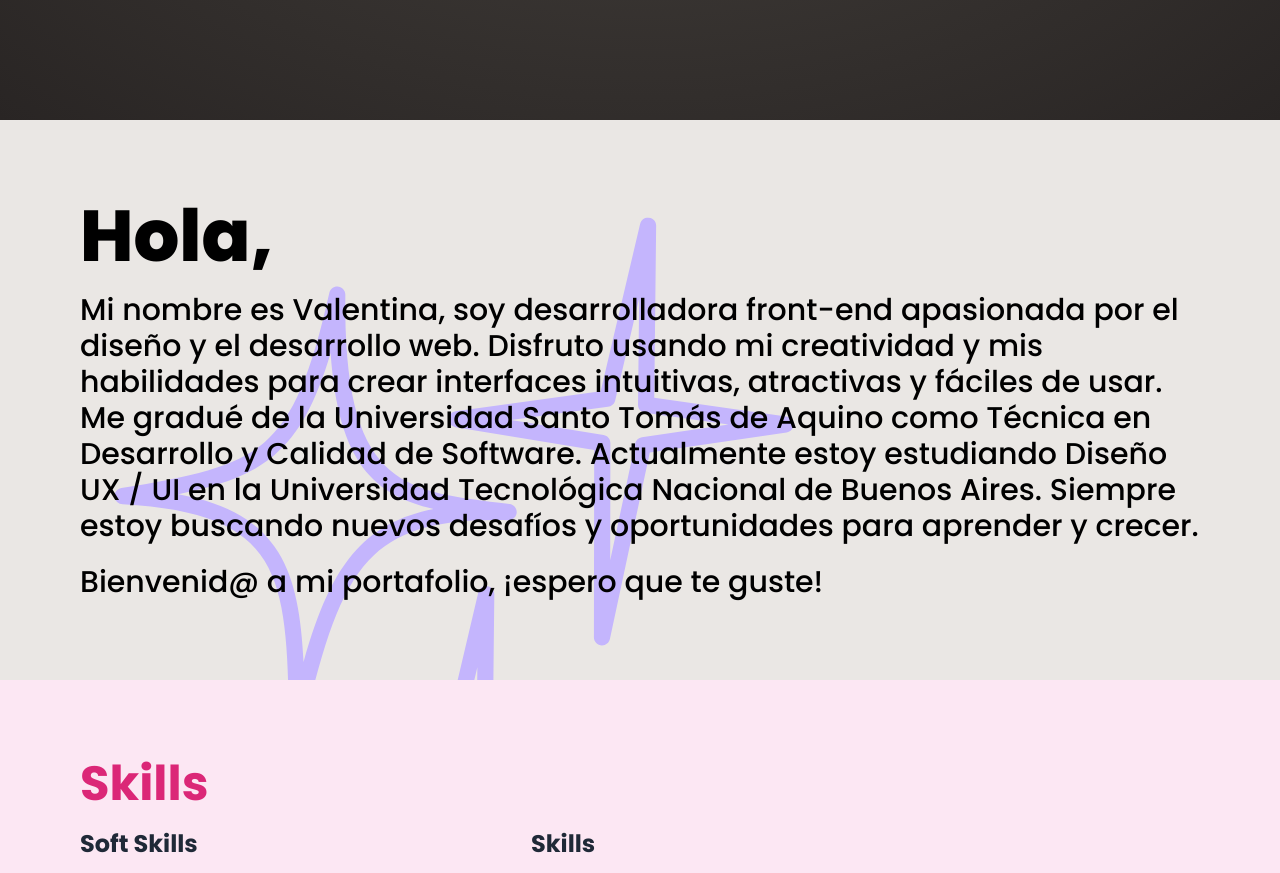
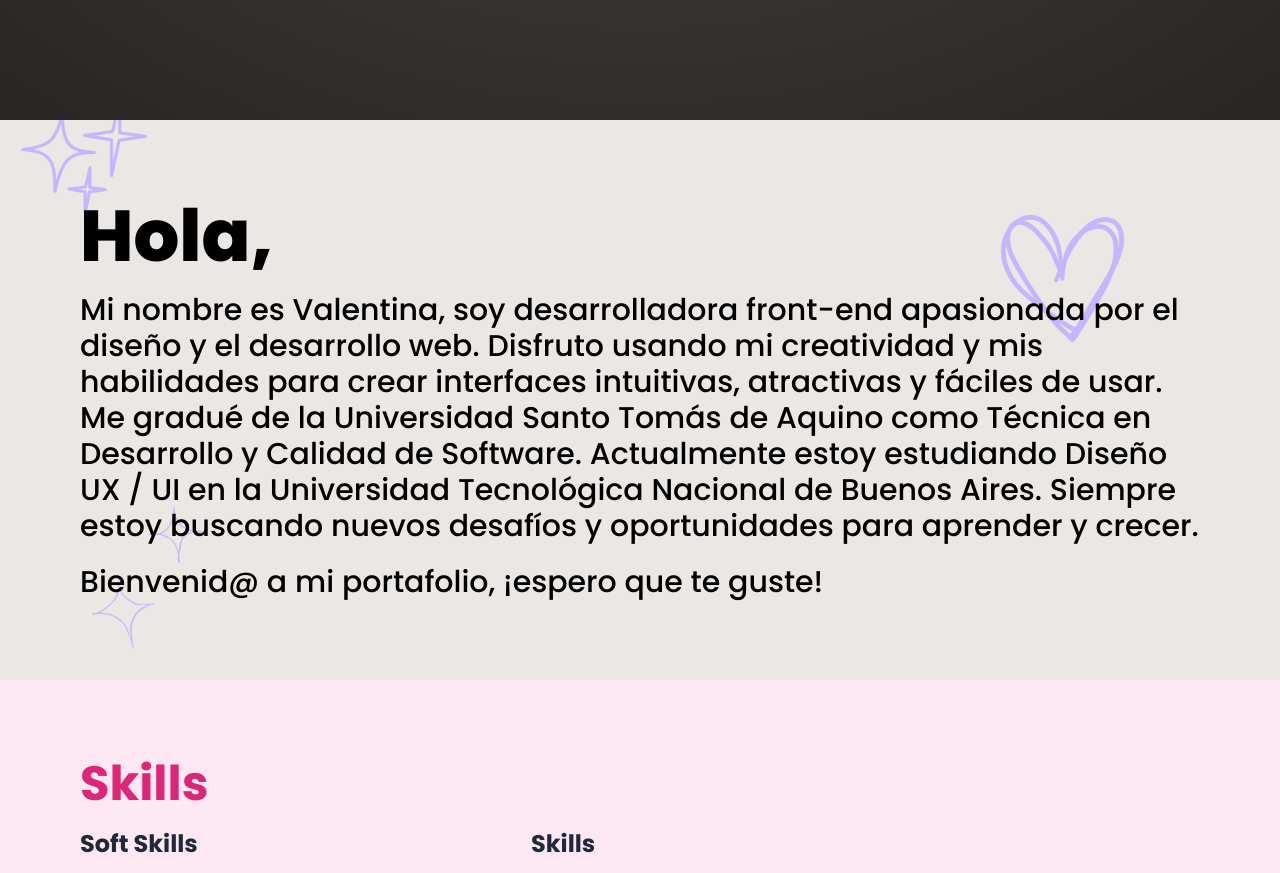
Before and after one commit to valeamayola/my-portfolio, a Next.js app: page / in a window 1280 px wide. Shown: the part 680-1553 px from the top of the page. Built offline with nearby package versions, Linux system fonts and the light colour scheme.

Commit message:
Update About.tsx

```diff
--- a/src/app/components/About.tsx
+++ b/src/app/components/About.tsx
@@ -1,6 +1,6 @@
 export default function About() {
     return (
-        <section id="about" className="bg-[url('/banner.png')] p-10 md:p-20 items-start">
+        <section id="about" className="bg-[url('/banner.png')] p-10 md:p-20 items-start bg-cover bg-center">
             <h1 className="text-4xl md:text-7xl font-extrabold">Hola,</h1>
             <p className="font-medium text-lg md:text-3xl mt-5">
                 Mi nombre es Valentina, soy desarrolladora front-end apasionada por el diseño y el desarrollo web.
```
